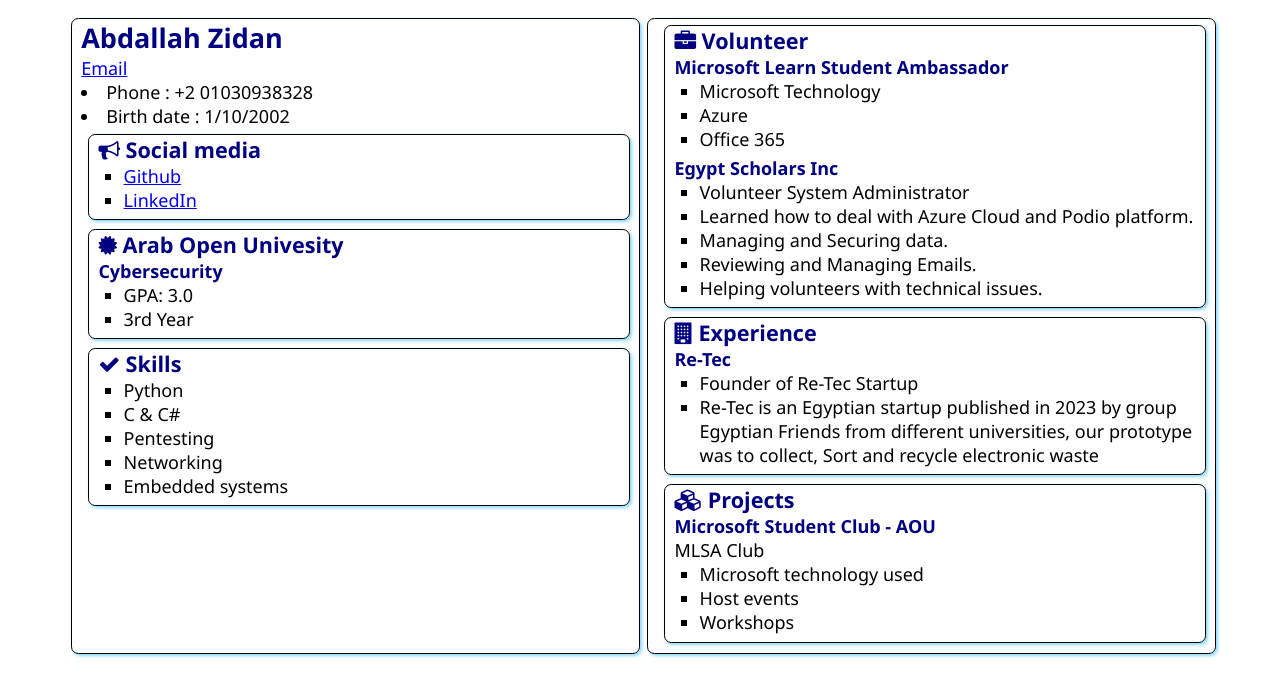
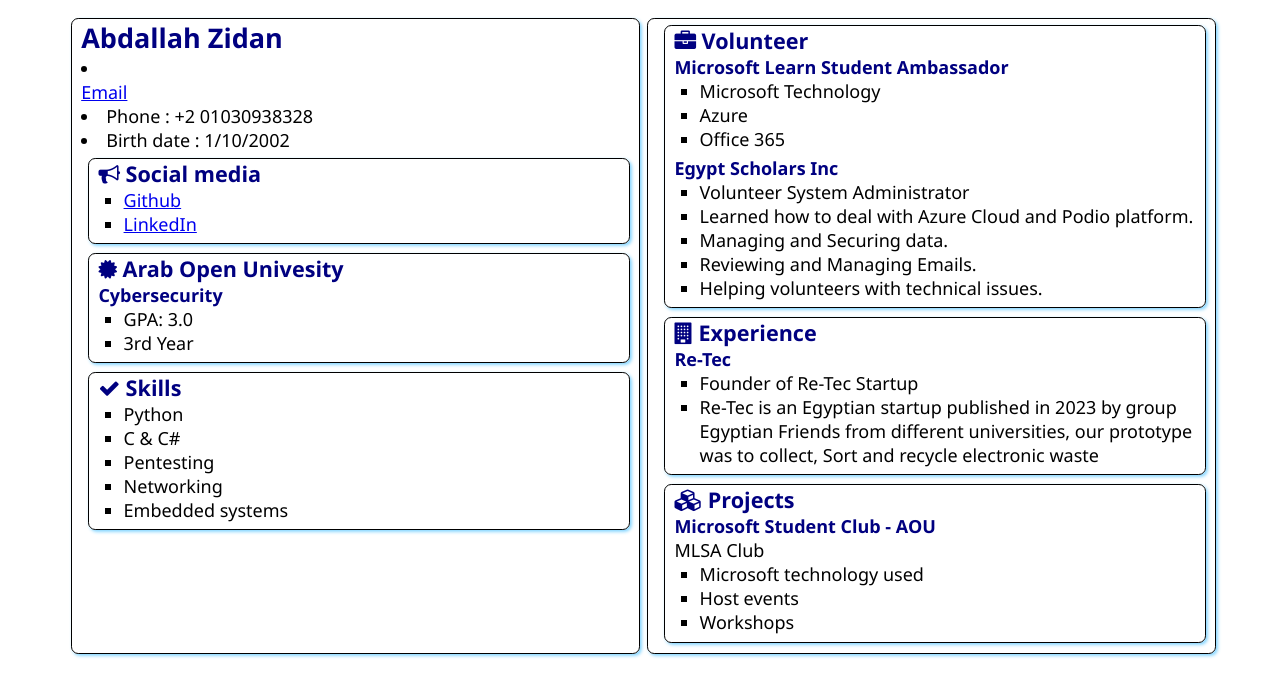
Before and after one commit to Abddallah-MLSA/SATechnicalOnboarding, a plain HTML site: page src/index.html in a window 1280 px wide. Drawn offline with Linux system fonts and the light colour scheme.

Commit message:
saving my portfolio

```diff
--- a/src/index.html
+++ b/src/index.html
@@ -13,7 +13,7 @@
     <main>
         <article class="box">
             <h1>Abdallah Zidan</h1>
-            <div><a href="mailto:your.abddallahzidan@gmail.com">Email</a></div>
+            <li></li><div><a href="mailto:your.abddallahzidan@gmail.com">Email</a></div></li>
             <li>Phone : +2 01030938328</li>
             <li>Birth date : 1/10/2002</li>
 
```
